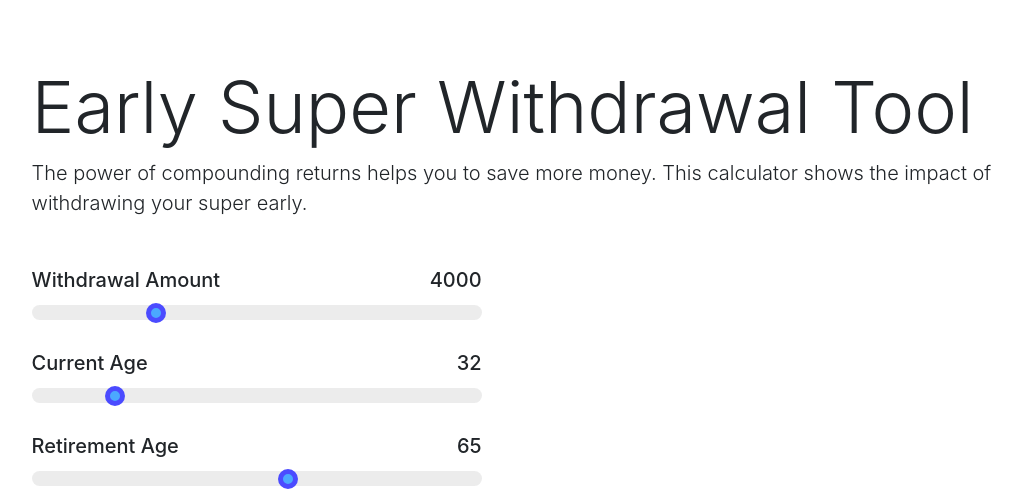
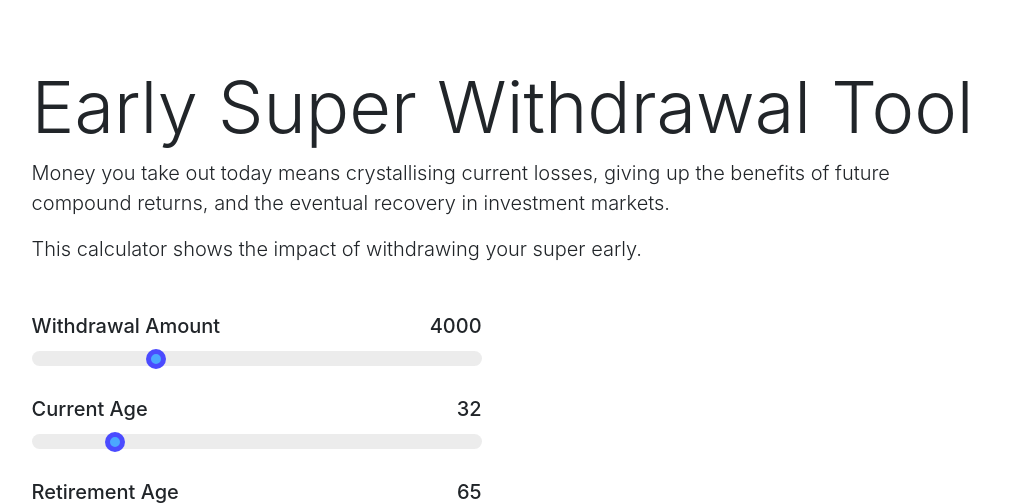
Before and after one commit to TianleJin/GovHack-2020, a Flask app: page / in a window 1280 px wide. Shown: the top 504 px of the page, without its empty margins (128-1150 px from the left). Run offline with Flask 2, Linux system fonts and the light colour scheme; some libraries are stand-ins or nearby versions.

Commit message:
copy changes

```diff
--- a/templates/home.html
+++ b/templates/home.html
@@ -17,8 +17,8 @@
 
 <div class="container">
   <h1 class="display-3">Early Super Withdrawal Tool</h1>
-  <p class="lead">The power of compounding returns helps you to save more money. This calculator shows the impact of withdrawing your super early.</p>
-
+  <p class="lead">Money you take out today means crystallising current losses, giving up the benefits of future compound returns, and the eventual recovery in investment markets.</p>
+  <p class="lead">This calculator shows the impact of withdrawing your super early.</p>
 
   <div class="info-container">
     <!-- Inputs -->
```
